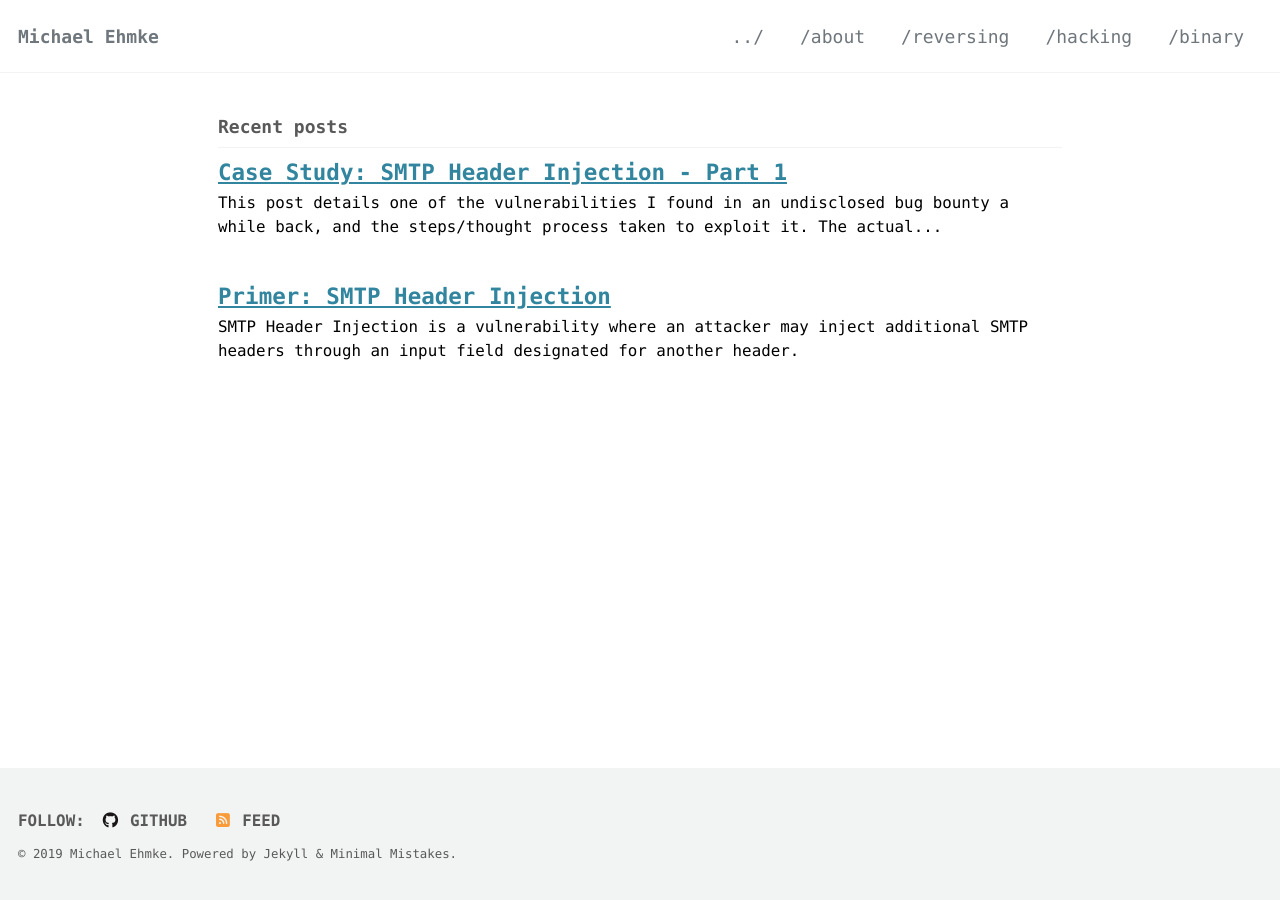
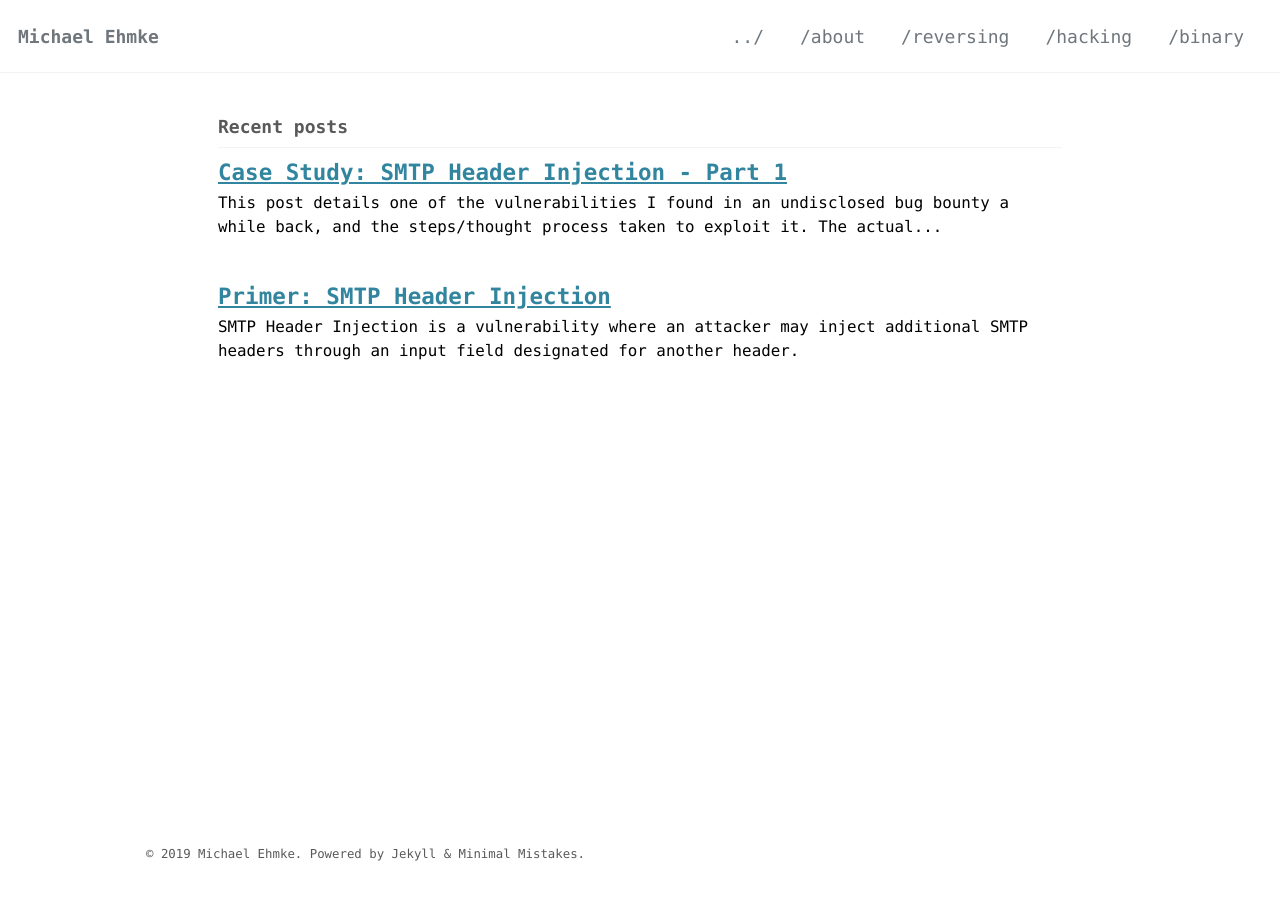
Before and after one commit to michaelehmke/michaelehmke.github.io, a Jekyll site: the page built from index.html, in a window 1280 px wide. Built offline with Jekyll 4.4.1, drawn with Linux system fonts in a browser that asks for light colours; cached includes are drawn as plain includes; nearby versions of some CDN libraries; the list of posts is cut into pages by our own code.

Commit message:
removed most of the footer

```diff
--- a/_includes/footer.html
+++ b/_includes/footer.html
@@ -1,4 +1,4 @@
-<div class="page__footer-follow">
+<!-- <div class="page__footer-follow">
   <ul class="social-icons">
     {% if site.data.ui-text[site.locale].follow_label %}
       <li><strong>{{ site.data.ui-text[site.locale].follow_label }}</strong></li>
@@ -14,6 +14,6 @@
 
     <li><a href="{% if site.atom_feed.path %}{{ site.atom_feed.path }}{% else %}{{ '/feed.xml' | relative_url }}{% endif %}"><i class="fas fa-fw fa-rss-square" aria-hidden="true"></i> {{ site.data.ui-text[site.locale].feed_label | default: "Feed" }}</a></li>
   </ul>
-</div>
+</div> -->
 
 <div class="page__footer-copyright">&copy; {{ site.time | date: '%Y' }} {{ site.name | default: site.title }}. {{ site.data.ui-text[site.locale].powered_by | default: "Powered by" }} <a href="https://jekyllrb.com" rel="nofollow">Jekyll</a> &amp; <a href="https://mademistakes.com/work/minimal-mistakes-jekyll-theme/" rel="nofollow">Minimal Mistakes</a>.</div>
--- a/_sass/minimal-mistakes/_footer.scss
+++ b/_sass/minimal-mistakes/_footer.scss
@@ -20,7 +20,7 @@
   animation: $intro-transition;
   -webkit-animation-delay: 0.45s;
   animation-delay: 0.45s;
-  background-color: $footer-background-color;
+  // background-color: $footer-background-color;
 
   footer {
     @include clearfix;
@@ -31,7 +31,7 @@
     padding: 0 1em 2em;
 
     @include breakpoint($x-large) {
-      max-width: $x-large;
+      max-width: $large;
     }
   }
 
```
